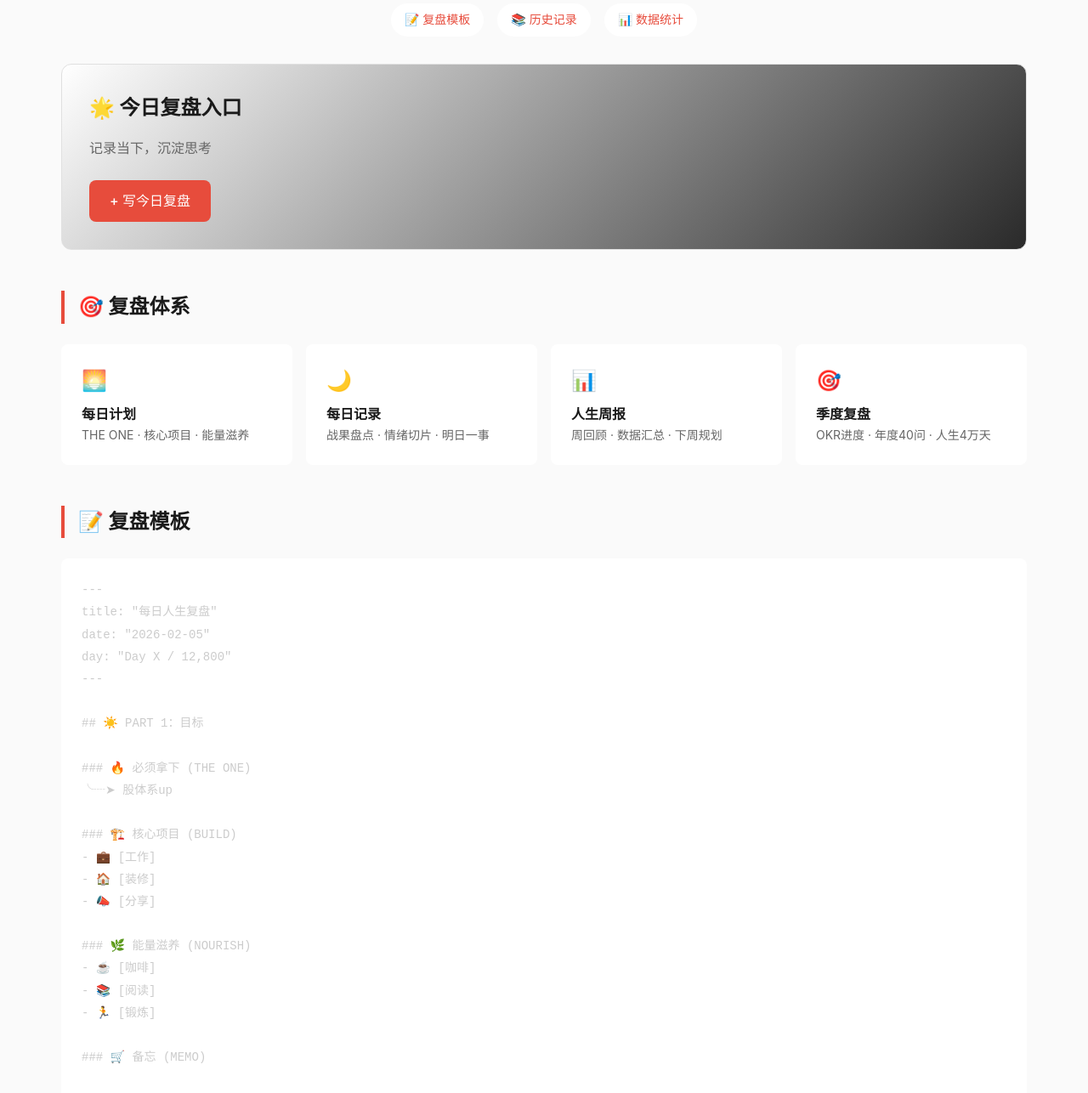
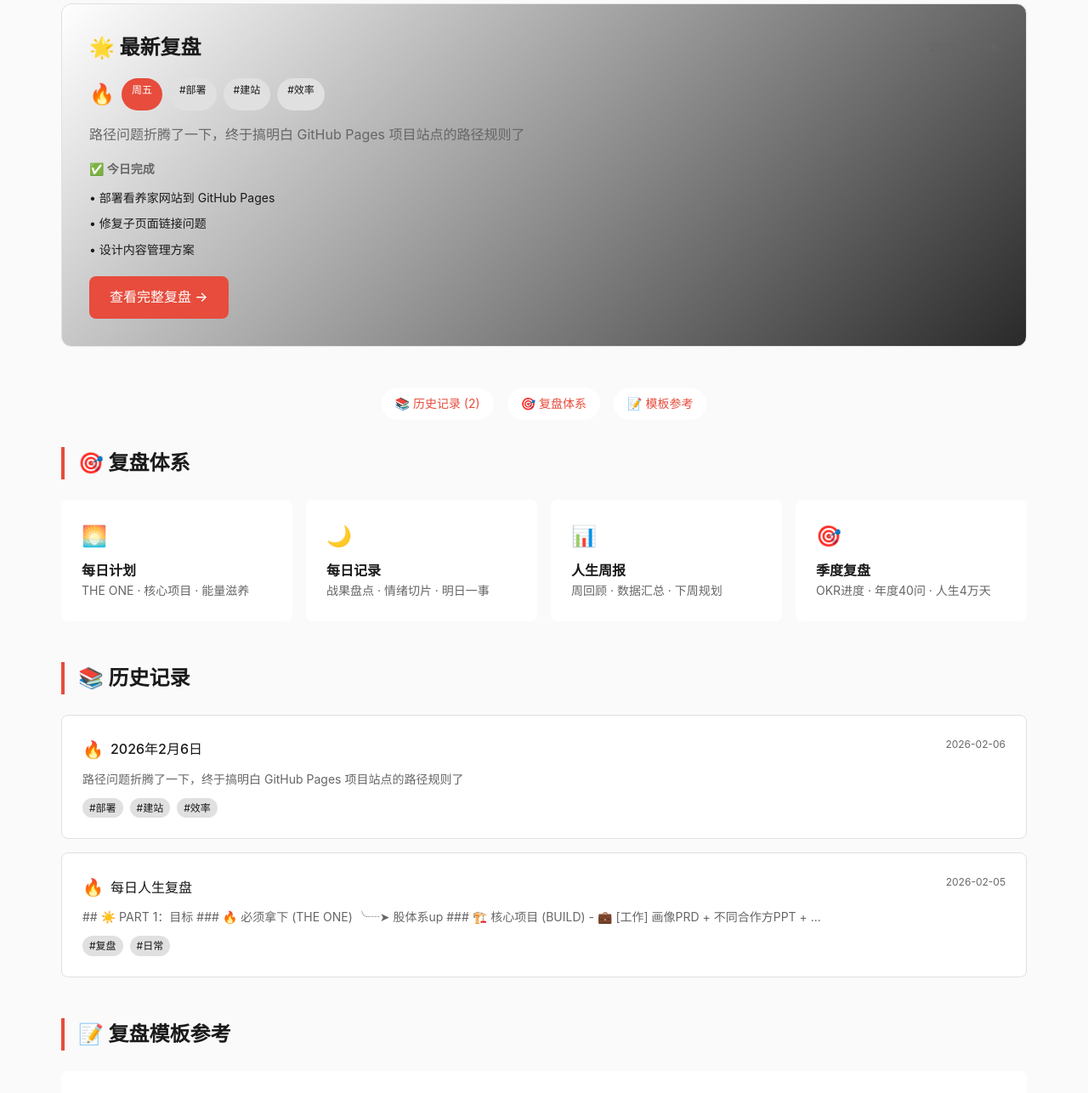
Before and after one commit to martinye931219/kanyangjia, an Astro site in the folder kanyangjia/: page /daily in a window 1280 px wide. Shown: the part 224-1510 px from the top of the page at 85% size. Built offline with nearby package versions, Linux system fonts and the light colour scheme; Astro itself is replaced by a stand-in of ours; code samples lack their colours.

Commit message:
feat: 每日复盘文章列表+详情页

```diff
--- a/kanyangjia/src/pages/daily/index.astro
+++ b/kanyangjia/src/pages/daily/index.astro
@@ -1,8 +1,18 @@
 ---
 import Layout from '../../layouts/Layout.astro';
+import { getCollection } from 'astro:content';
 
 const title = '每日复盘 - 看养家';
 const description = '人生4万天，每日记录成长';
+
+// 获取所有每日复盘文章，按日期倒序
+const dailyEntries = await getCollection('daily');
+const sortedEntries = dailyEntries.sort((a, b) =>
+  new Date(b.data.date).getTime() - new Date(a.data.date).getTime()
+);
+
+// 获取最新的文章
+const latestEntry = sortedEntries[0];
 ---
 
 <Layout title={title} description={description}>
@@ -11,21 +21,45 @@ const description = '人生4万天，每日记录成长';
     <p style="color: var(--color-muted);">人生是一场修行，每一天都算数</p>
   </div>
 
+  <!-- 最新复盘 -->
+  {latestEntry && (
+    <section style="padding: 2rem; background: linear-gradient(135deg, var(--color-card), #2a2a2a); border-radius: 12px; margin-bottom: 3rem; border: 1px solid var(--color-border);">
+      <div style="display: flex; justify-content: space-between; align-items: center; margin-bottom: 1rem;">
+        <h2 style="margin: 0;">🌟 最新复盘</h2>
+        <span style="font-size: 0.875rem; color: var(--color-muted);">{latestEntry.data.date}</span>
+      </div>
+      <div style="display: flex; gap: 0.5rem; margin-bottom: 1rem;">
+        {latestEntry.data.mood && <span style="font-size: 1.5rem;">{latestEntry.data.mood}</span>}
+        <span style="padding: 0.25rem 0.75rem; background: var(--color-accent); color: white; border-radius: 20px; font-size: 0.75rem;">{latestEntry.data.day || '周几'}</span>
+        {latestEntry.data.tags?.map(tag => (
+          <span style="padding: 0.25rem 0.75rem; background: var(--color-border); border-radius: 20px; font-size: 0.75rem;">#{tag}</span>
+        ))}
+      </div>
+      <p style="color: var(--color-muted); margin-bottom: 1rem;">{latestEntry.data.reflection || '点击查看详情...'}</p>
+
+      {latestEntry.data.completed && latestEntry.data.completed.length > 0 && (
+        <div style="margin-bottom: 1rem;">
+          <h4 style="font-size: 0.875rem; color: var(--color-muted); margin-bottom: 0.5rem;">✅ 今日完成</h4>
+          <ul style="list-style: none; padding: 0; margin: 0;">
+            {latestEntry.data.completed.slice(0, 3).map(item => (
+              <li style="padding: 0.25rem 0; font-size: 0.875rem;">• {item}</li>
+            ))}
+          </ul>
+        </div>
+      )}
+
+      <a href={`/daily/${latestEntry.slug}`} style="display: inline-block; padding: 0.75rem 1.5rem; background: var(--color-accent); color: white; border-radius: 8px; font-weight: 500;">
+        查看完整复盘 →
+      </a>
+    </section>
+  )}
+
   <!-- 快速导航 -->
   <div style="display: flex; gap: 1rem; justify-content: center; margin-bottom: 2rem; flex-wrap: wrap;">
-    <a href="#template" style="padding: 0.5rem 1rem; background: var(--color-card); border-radius: 20px; font-size: 0.875rem;">📝 复盘模板</a>
-    <a href="#entries" style="padding: 0.5rem 1rem; background: var(--color-card); border-radius: 20px; font-size: 0.875rem;">📚 历史记录</a>
-    <a href="#stats" style="padding: 0.5rem 1rem; background: var(--color-card); border-radius: 20px; font-size: 0.875rem;">📊 数据统计</a>
+    <a href="#entries" style="padding: 0.5rem 1rem; background: var(--color-card); border-radius: 20px; font-size: 0.875rem;">📚 历史记录 ({sortedEntries.length})</a>
+    <a href="#system" style="padding: 0.5rem 1rem; background: var(--color-card); border-radius: 20px; font-size: 0.875rem;">🎯 复盘体系</a>
+    <a href="#template" style="padding: 0.5rem 1rem; background: var(--color-card); border-radius: 20px; font-size: 0.875rem;">📝 模板参考</a>
   </div>
-
-  <!-- 今日入口 -->
-  <section style="padding: 2rem; background: linear-gradient(135deg, var(--color-card), #2a2a2a); border-radius: 12px; margin-bottom: 3rem; border: 1px solid var(--color-border);">
-    <h2 style="margin-bottom: 1rem;">🌟 今日复盘入口</h2>
-    <p style="color: var(--color-muted); margin-bottom: 1.5rem;">记录当下，沉淀思考</p>
-    <a href="/daily/new" style="display: inline-block; padding: 0.75rem 1.5rem; background: var(--color-accent); color: white; border-radius: 8px; font-weight: 500;">
-      + 写今日复盘
-    </a>
-  </section>
 
   <!-- 复盘体系 -->
   <section id="system" style="margin-bottom: 3rem;">
@@ -58,61 +92,76 @@ const description = '人生4万天，每日记录成长';
     </div>
   </section>
 
+  <!-- 历史记录 -->
+  <section id="entries" style="margin-bottom: 3rem;">
+    <h2 style="margin-bottom: 1.5rem; border-left: 4px solid var(--color-accent); padding-left: 1rem;">📚 历史记录</h2>
+
+    {sortedEntries.length > 0 ? (
+      <div style="display: flex; flex-direction: column; gap: 1rem;">
+        {sortedEntries.map(entry => (
+          <a href={`/daily/${entry.slug}`} style="display: block; padding: 1.5rem; background: var(--color-card); border-radius: 8px; border: 1px solid var(--color-border); text-decoration: none; color: inherit; transition: all 0.2s;">
+            <div style="display: flex; justify-content: space-between; align-items: flex-start; margin-bottom: 0.5rem;">
+              <div style="display: flex; align-items: center; gap: 0.5rem;">
+                <span style="font-size: 1.25rem;">{entry.data.mood || '📝'}</span>
+                <span style="font-weight: 500;">{entry.data.title}</span>
+              </div>
+              <span style="font-size: 0.75rem; color: var(--color-muted);">{entry.data.date}</span>
+            </div>
+            <p style="color: var(--color-muted); font-size: 0.875rem; margin: 0; line-height: 1.5;">
+              {entry.data.reflection || entry.body?.slice(0, 100) + '...' || '点击查看详情'}
+            </p>
+            {entry.data.tags && entry.data.tags.length > 0 && (
+              <div style="display: flex; gap: 0.5rem; margin-top: 0.75rem;">
+                {entry.data.tags.map(tag => (
+                  <span style="padding: 0.125rem 0.5rem; background: var(--color-border); border-radius: 12px; font-size: 0.75rem;">#{tag}</span>
+                ))}
+              </div>
+            )}
+          </a>
+        ))}
+      </div>
+    ) : (
+      <div style="padding: 2rem; text-align: center; color: var(--color-muted); background: var(--color-card); border-radius: 8px;">
+        <p>📝 暂无记录</p>
+        <p style="font-size: 0.875rem; margin-top: 0.5rem;">开始撰写你的第一篇复盘吧！</p>
+      </div>
+    )}
+  </section>
+
   <!-- 模板说明 -->
   <section id="template" style="margin-bottom: 3rem;">
-    <h2 style="margin-bottom: 1.5rem; border-left: 4px solid var(--color-accent); padding-left: 1rem;">📝 复盘模板</h2>
+    <h2 style="margin-bottom: 1.5rem; border-left: 4px solid var(--color-accent); padding-left: 1rem;">📝 复盘模板参考</h2>
 
     <div style="padding: 1.5rem; background: var(--color-card); border-radius: 8px; overflow-x: auto;">
       <pre style="font-family: var(--font-mono); font-size: 0.875rem; line-height: 1.8; color: #ccc;"><code>---
 title: "每日人生复盘"
-date: "2026-02-05"
-day: "Day X / 12,800"
+date: "2026-02-06"
+day: "周五"
+mood: "🔥"
+tags: ["日常", "复盘"]
+completed:
+  - 完成事项1
+  - 完成事项2
+reflection: "今日反思摘要"
+tomorrow_plan:
+  - 明日计划1
+nourish:
+  coffee: "咖啡记录"
+  reading: "阅读记录"
+  exercise: "锻炼记录"
 ---
 
-## ☀️ PART 1：目标
-
-### 🔥 必须拿下 (THE ONE)
-╰┈➤ 股体系up
-
-### 🏗️ 核心项目 (BUILD)
-- 💼 [工作]
-- 🏠 [装修]
-- 📣 [分享]
-
-### 🌿 能量滋养 (NOURISH)
-- ☕ [咖啡]
-- 📚 [阅读]
-- 🏃 [锻炼]
-
-### 🛒 备忘 (MEMO)
-
-## 🌙 PART 2：记录
-
-### 🎯 战果盘点（TOP3）
-- **[ 核心 ]：** ____________________
-- **[ 事项 ]：** ____________________
-- **[ 事项 ]：** ____________________
-
-### 🧠 情绪切片（TOP3）
-* 🔥 燃-感动：
-* 🤔 思-困惑：
-* 🌧️ 丧-失望：
-
-### 🚀 明日一件事
-
-### 📎 附件 & 配图
+## 📝 今日记录
+...
 </code></pre>
     </div>
   </section>
 
-  <!-- 历史记录 -->
-  <section id="entries">
-    <h2 style="margin-bottom: 1.5rem; border-left: 4px solid var(--color-accent); padding-left: 1rem;">📚 历史记录</h2>
+</Layout>
 
-    <div style="padding: 2rem; text-align: center; color: var(--color-muted); background: var(--color-card); border-radius: 8px;">
-      <p>📝 暂无记录</p>
-      <p style="font-size: 0.875rem; margin-top: 0.5rem;">开始撰写你的第一篇复盘吧！</p>
-    </div>
-  </section>
-
-</Layout>
+<style>
+  a[href^="/daily/"]:hover {
+    border-color: var(--color-accent) !important;
+    transform: translateY(-2px);
+  }
+</style>
```
Also changed, not shown: kanyangjia/src/pages/daily/[slug].astro (added, +168 -0 lines), kanyangjia/.obsidian/workspace.json, 1 other file.
